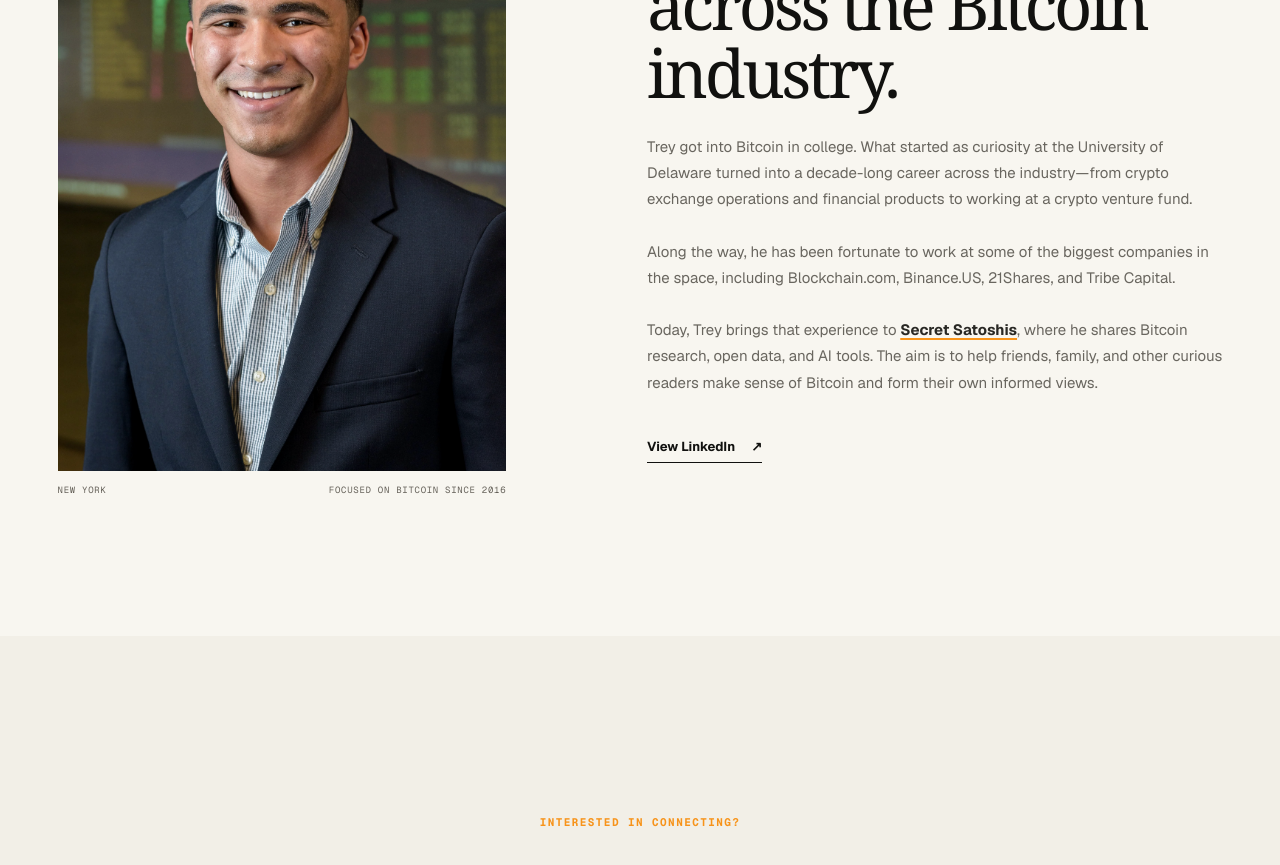
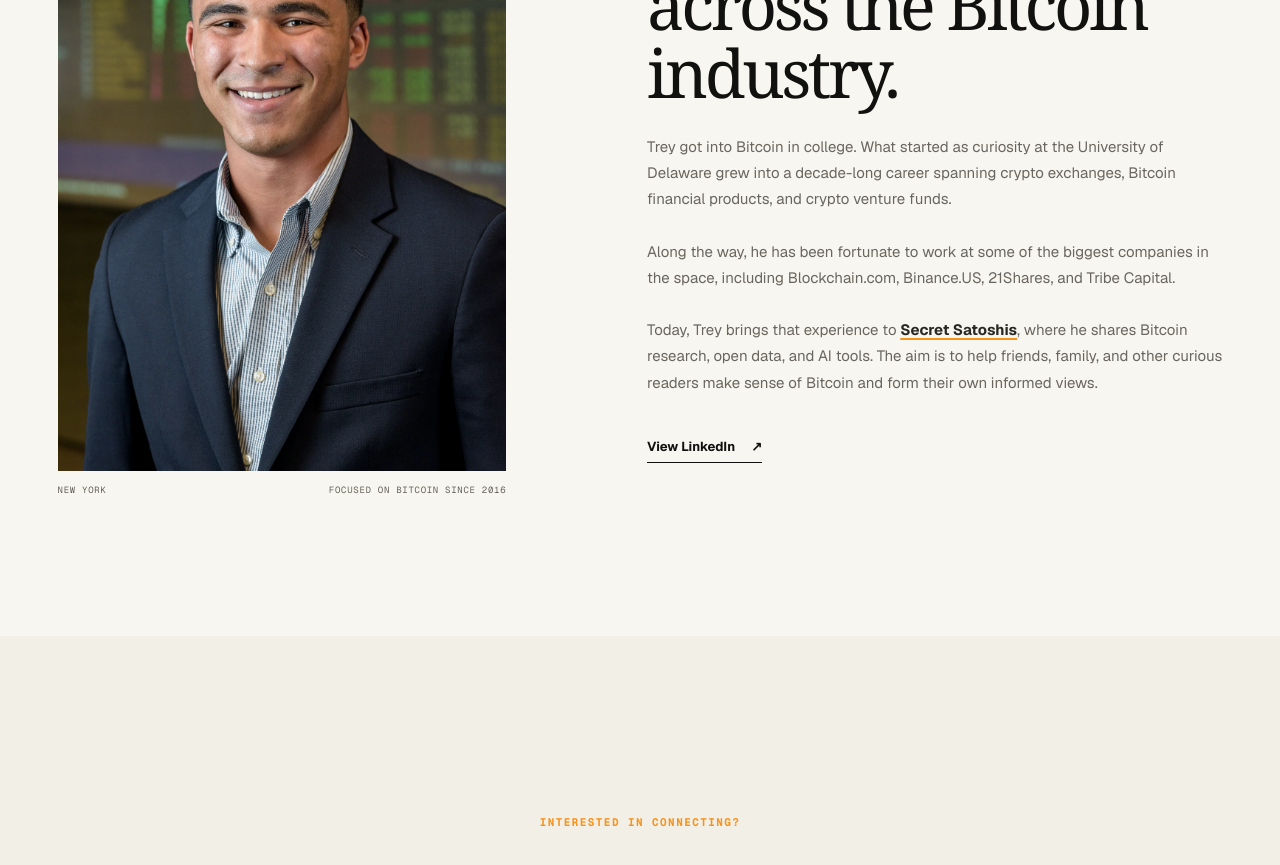
Before and after one commit to SecretSatoshis/Trey-Brunson-Website, a Next.js app: page / in a window 1280 px wide. Shown: the part 3940-4805 px from the top of the page. Built offline with nearby package versions, Linux system fonts and the light colour scheme; no server answers.

Commit message:
Align bio experience with hero introduction

```diff
--- a/app/page.tsx
+++ b/app/page.tsx
@@ -137,7 +137,7 @@
           <div className="about-copy">
             <p className="eyebrow">About Trey</p>
             <h2>A decade working across the Bitcoin industry.</h2>
-            <p className="about-lead">Trey got into Bitcoin in college. What started as curiosity at the University of Delaware turned into a decade-long career across the industry—from crypto exchange operations and financial products to working at a crypto venture fund.</p>
+            <p className="about-lead">Trey got into Bitcoin in college. What started as curiosity at the University of Delaware grew into a decade-long career spanning crypto exchanges, Bitcoin financial products, and crypto venture funds.</p>
             <p>Along the way, he has been fortunate to work at some of the biggest companies in the space, including Blockchain.com, Binance.US, 21Shares, and Tribe Capital.</p>
             <p>Today, Trey brings that experience to <a className="inline-link" href="https://secretsatoshis.com/" target="_blank" rel="noopener noreferrer">Secret Satoshis</a>, where he shares Bitcoin research, open data, and AI tools. The aim is to help friends, family, and other curious readers make sense of Bitcoin and form their own informed views.</p>
             <a className="text-link" href="https://www.linkedin.com/in/trey-brunson" target="_blank" rel="noopener noreferrer">View LinkedIn <span aria-hidden="true">↗</span></a>
```
